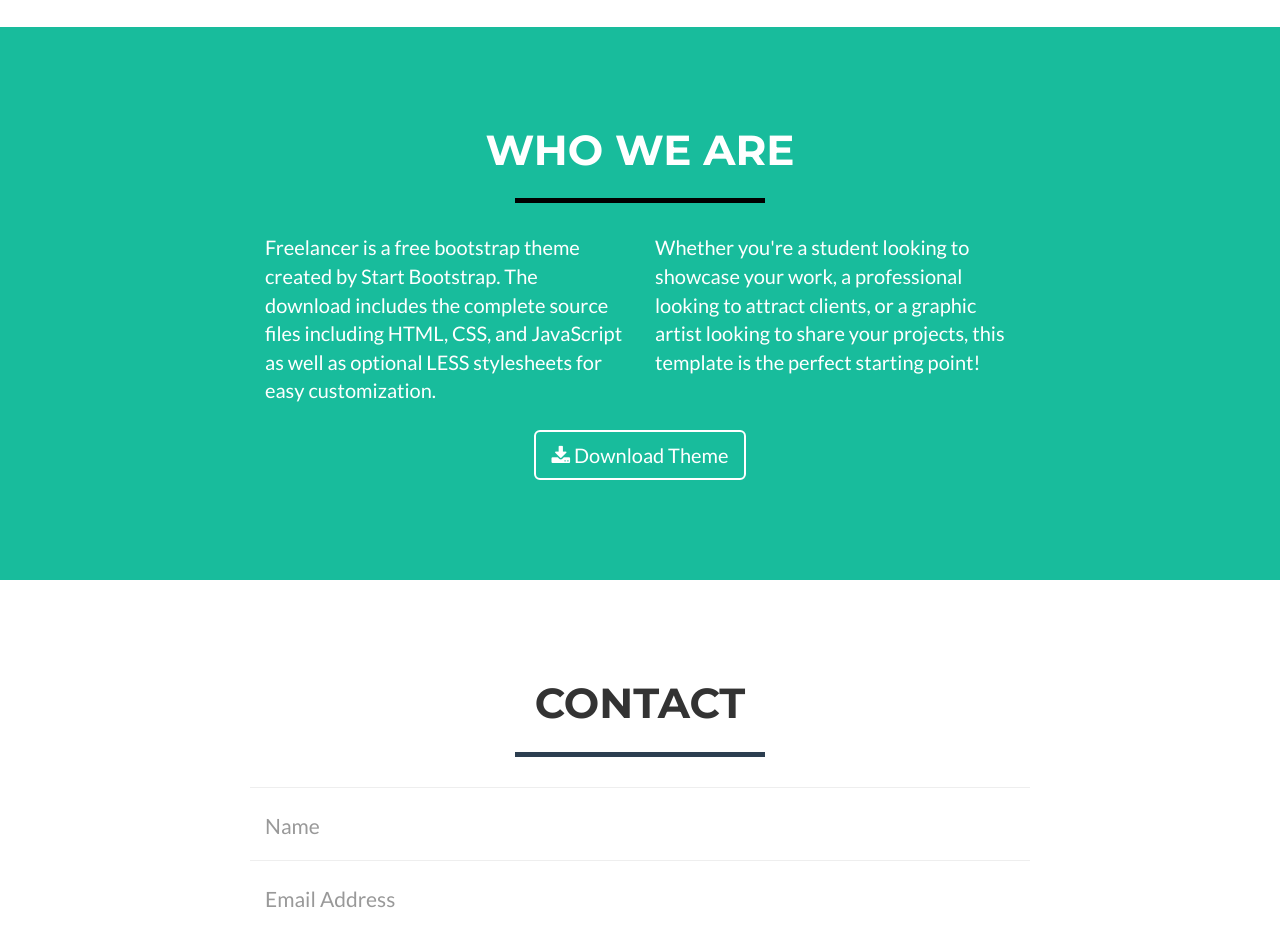
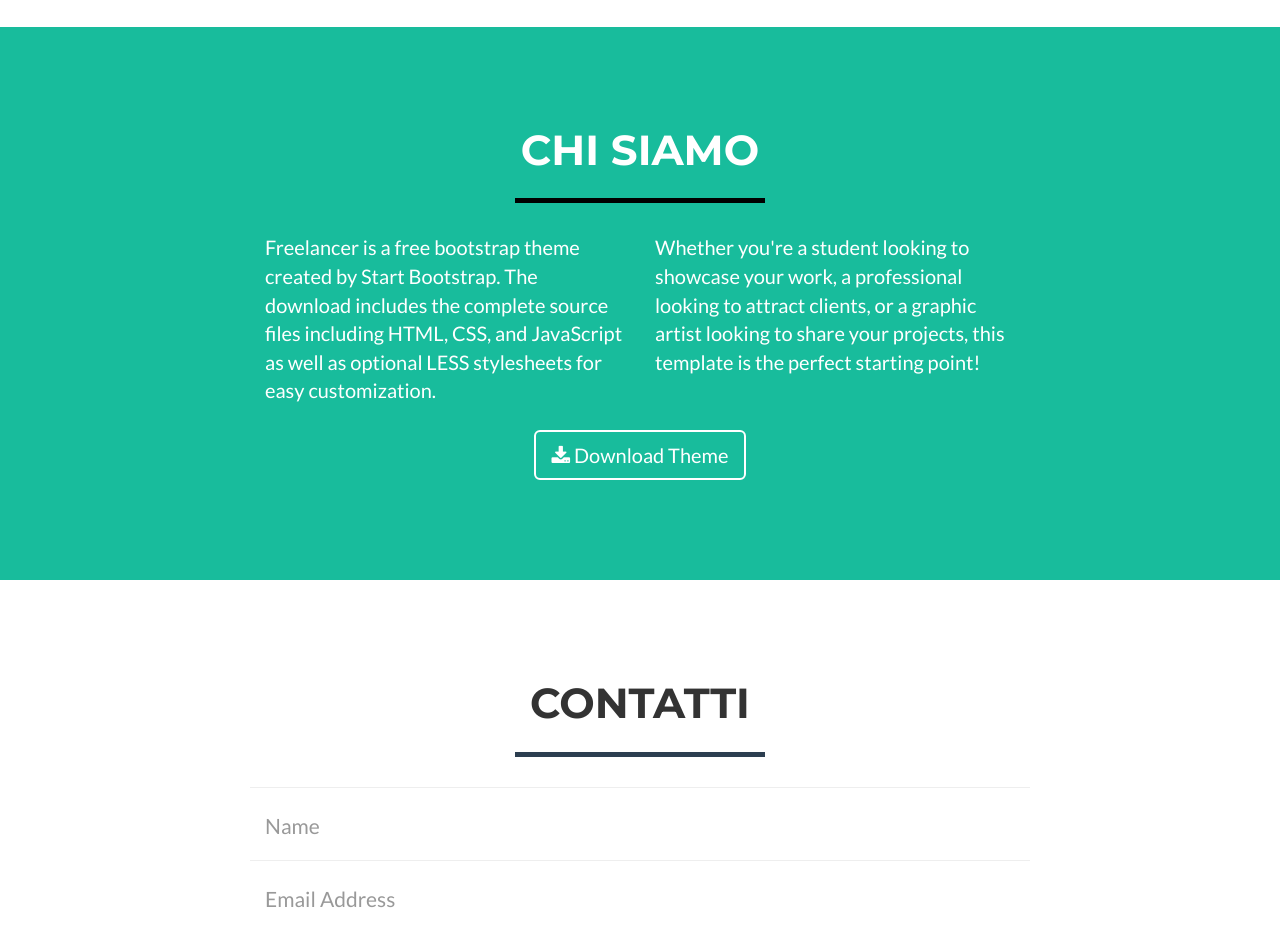
Before and after one commit to factcheckersit/website, a website: page index.html in a window 1280 px wide. Shown: the part 1720-2647 px from the top of the page. Drawn offline with nearby package versions, Linux system fonts and the light colour scheme.

Commit message:
Update index.html

```diff
--- a/index.html
+++ b/index.html
@@ -87,7 +87,7 @@
         <div class="container">
             <div class="row">
                 <div class="col-lg-12 text-center">
-                    <h2>What we do</h2>
+                    <h2>Cosa facciamo</h2>
                     <hr class="star-primary">
                 </div>
             </div>
@@ -161,7 +161,7 @@
         <div class="container">
             <div class="row">
                 <div class="col-lg-12 text-center">
-                    <h2>Who we are</h2>
+                    <h2>Chi siamo</h2>
                     <hr class="star-light">
                 </div>
             </div>
@@ -186,7 +186,7 @@
         <div class="container">
             <div class="row">
                 <div class="col-lg-12 text-center">
-                    <h2>Contact</h2>
+                    <h2>Contatti</h2>
                     <hr class="star-primary">
                 </div>
             </div>
```
